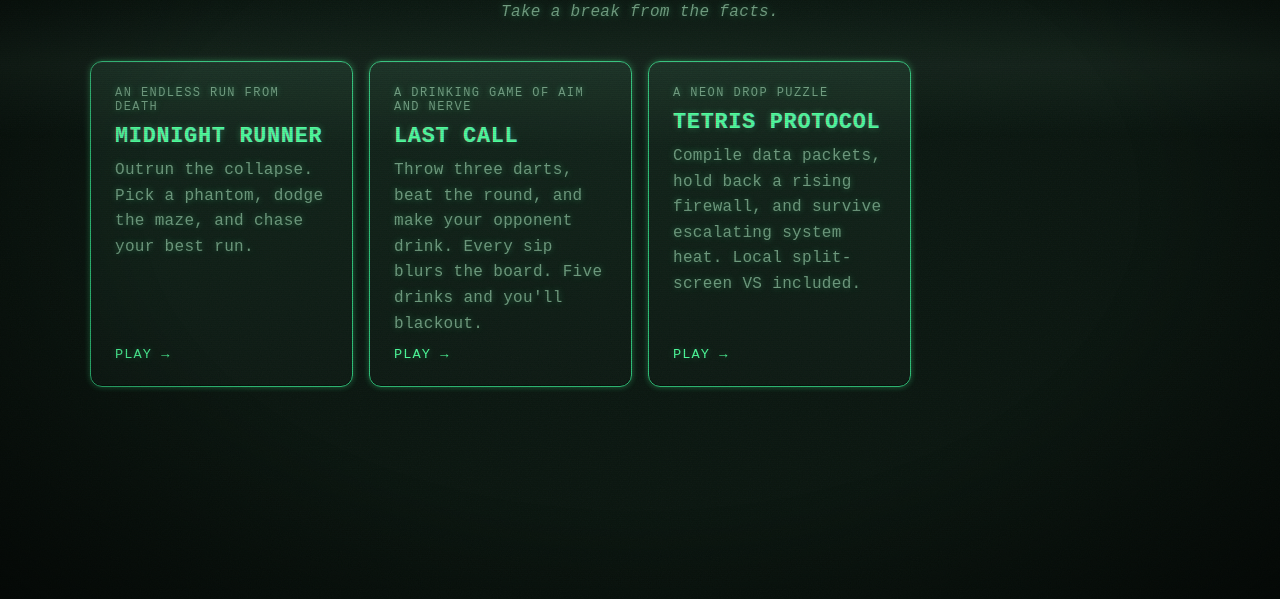
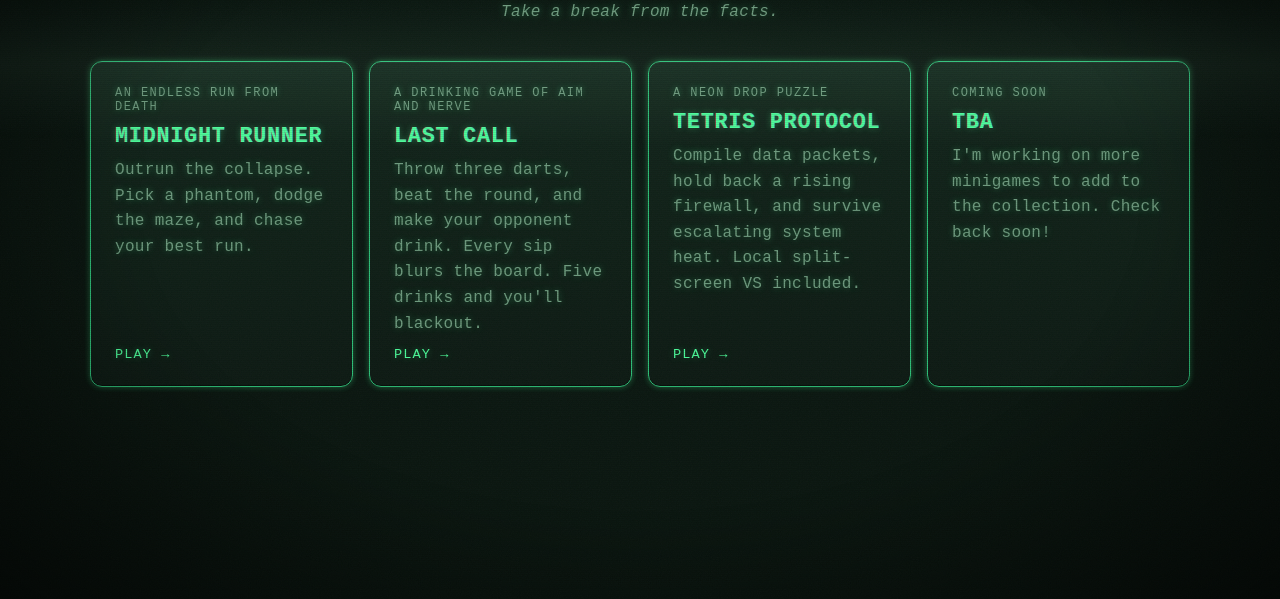
Before and after one commit to StdNoel/rof, a plain HTML site: page minigames/index.html in a window 1280 px wide. Shown: the part 201-800 px from the top of the page. Drawn offline with Linux system fonts and the light colour scheme.

Commit message:
added back coming soon card in minigame menu

```diff
--- a/minigames/index.html
+++ b/minigames/index.html
@@ -47,6 +47,12 @@
                         escalating system heat. Local split-screen VS included.</p>
                     <span class="minigame-play">Play →</span>
                 </a>
+
+                <div class="minigame-card disabled">
+                    <span class="minigame-tag">Coming soon</span>
+                    <h2>TBA</h2>
+                    <p>I'm working on more minigames to add to the collection. Check back soon!</p>
+                </div>
             </div>
         </section>
     </div>
```
